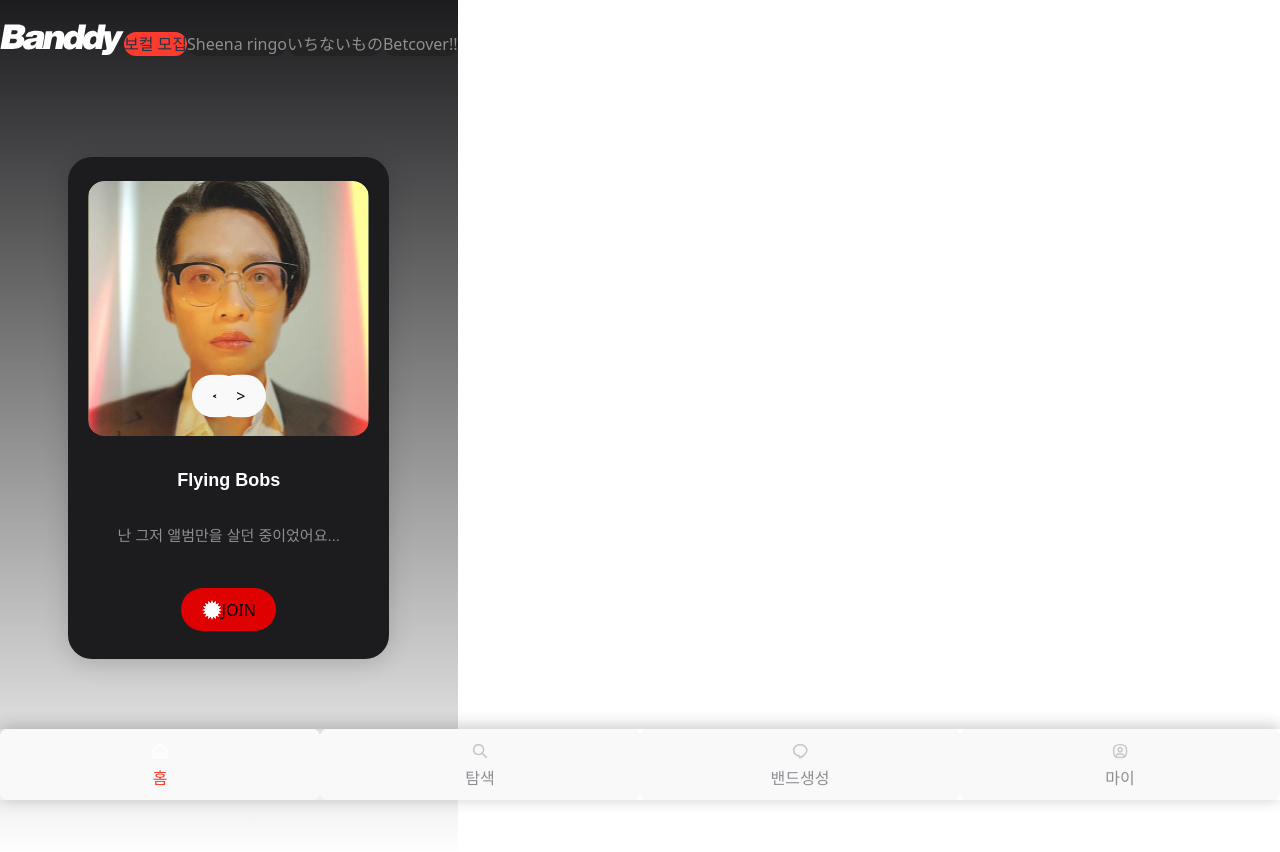
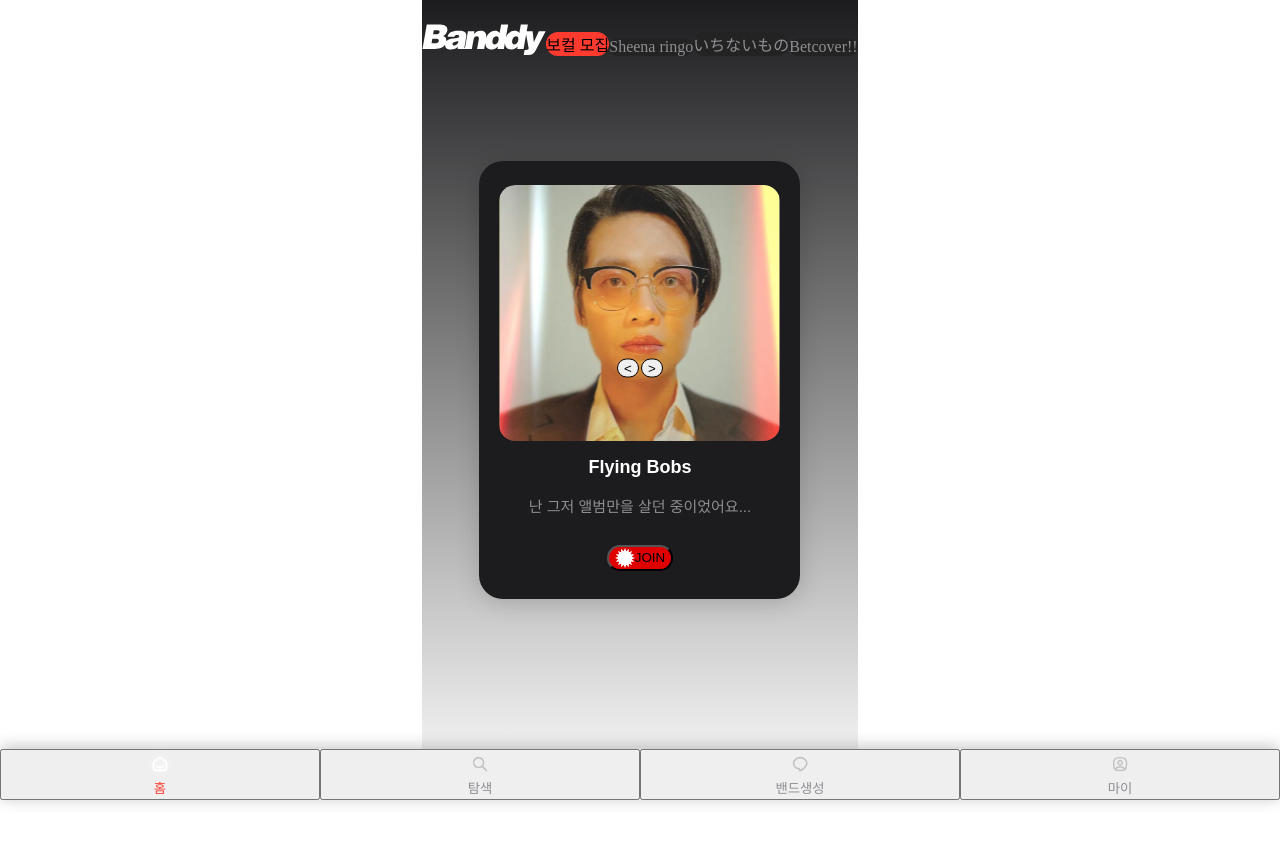
Before and after one commit to UMC-Banddy/client, a React (Vite) app: page / in a window 1280 px wide. Shown: the top 852 px of the page. Built offline with nearby package versions, Linux system fonts and the light colour scheme.

Commit message:
chore: index.css 초기화 및 fonts.css 추가

```diff
--- a/src/index.css
+++ b/src/index.css
@@ -80,71 +80,45 @@
   font-display: swap;
 }
 
-:root {
-  font-family: system-ui, Avenir, Helvetica, Arial, sans-serif;
-  line-height: 1.5;
-  font-weight: 400;
-
-  color-scheme: light dark;
-  color: rgba(255, 255, 255, 0.87);
-  background-color: #242424;
-
-  font-synthesis: none;
-  text-rendering: optimizeLegibility;
-  -webkit-font-smoothing: antialiased;
-  -moz-osx-font-smoothing: grayscale;
+@layer base {
+  h1,
+  h2,
+  h3,
+  h4,
+  h5,
+  h6,
+  p,
+  span,
+  div,
+  a,
+  li,
+  input,
+  button,
+  label,
+  textarea,
+  hr {
+    margin: 0;
   }
 
-a {
-  font-weight: 500;
-  color: #646cff;
-  text-decoration: inherit;
-}
-a:hover {
-  color: #535bf2;
+  html,
+  body {
+    height: 100%;
   }
 
   body {
     margin: 0;
-  display: flex;
-  place-items: center;
-  min-width: 320px;
-  min-height: 100vh;
+    overflow-x: hidden;
   }
 
-h1 {
-  font-size: 3.2em;
-  line-height: 1.1;
+  *,
+  *::before,
+  *::after {
+    box-sizing: border-box;
   }
 
-button {
-  border-radius: 8px;
-  border: 1px solid transparent;
-  padding: 0.6em 1.2em;
-  font-size: 1em;
-  font-weight: 500;
-  font-family: inherit;
-  background-color: #1a1a1a;
-  cursor: pointer;
-  transition: border-color 0.25s;
-}
-button:hover {
-  border-color: #646cff;
-}
-button:focus,
-button:focus-visible {
-  outline: 4px auto -webkit-focus-ring-color;
-}
-
-@media (prefers-color-scheme: light) {
   :root {
-    color: #213547;
-    background-color: #ffffff;
-  }
-  a:hover {
-    color: #747bff;
-  }
-  button {
-    background-color: #f9f9f9;
+    display: flex;
+    flex-direction: column;
+    align-items: center;
   }
 }
--- a/src/main.tsx
+++ b/src/main.tsx
@@ -3,6 +3,7 @@ import { createRoot } from "react-dom/client";
 import { BrowserRouter, useRoutes } from "react-router-dom";
 import "./index.css";
 import routes from "@/app/router"; // 라우트 배열 import
+import "@/shared/styles/fonts.css";
 
 function MainRoutes() {
   return useRoutes(routes);
--- /dev/null
+++ b/src/shared/styles/fonts.css
@@ -0,0 +1,95 @@
+.text-hel-38 {
+  font-family: "Helvetica";
+  font-size: 36px;
+  font-style: italic;
+  font-weight: 900;
+  line-height: normal;
+}
+
+.text-hel-26 {
+  font-family: "Helvetica";
+  font-size: 26px;
+  font-style: italic;
+  font-weight: 900;
+  line-height: normal;
+}
+
+.text-hakgyo-b-28 {
+  font-family: "Hakgyo";
+  font-size: 28px;
+  font-style: normal;
+  font-weight: 700;
+  line-height: normal;
+}
+
+.text-hakgyo-b-24 {
+  font-family: "Hakgyo";
+  font-size: 24px;
+  font-style: normal;
+  font-weight: 700;
+  line-height: normal;
+}
+
+.text-hakgyo-b-20 {
+  font-family: "Hakgyo";
+  font-size: 20px;
+  font-style: normal;
+  font-weight: 700;
+  line-height: normal;
+}
+
+.text-hakgyo-b-17 {
+  font-family: "Hakgyo";
+  font-size: 17px;
+  font-style: normal;
+  font-weight: 700;
+  line-height: normal;
+}
+
+.text-hakgyo-r-16 {
+  font-family: "Hakgyo";
+  font-size: 16px;
+  font-style: normal;
+  font-weight: 400;
+  line-height: normal;
+}
+
+.text-hakgyo-r-14 {
+  font-family: "Hakgyo";
+  font-size: 14px;
+  font-style: normal;
+  font-weight: 400;
+  line-height: normal;
+}
+
+.text-wanted-sb-15 {
+  font-family: "WantedSans";
+  font-size: 15px;
+  font-style: normal;
+  font-weight: 600;
+  line-height: normal;
+}
+
+.text-wanted-sb-13 {
+  font-family: "WantedSans";
+  font-size: 13px;
+  font-style: normal;
+  font-weight: 600;
+  line-height: normal;
+}
+
+.text-wanted-sb-12 {
+  font-family: "WantedSans";
+  font-size: 12px;
+  font-style: normal;
+  font-weight: 600;
+  line-height: normal;
+}
+
+.text-wanted-sb-10 {
+  font-family: "WantedSans";
+  font-size: 10px;
+  font-style: normal;
+  font-weight: 600;
+  line-height: normal;
+}
```
Lines whose indentation alone changed are shown as unchanged.
